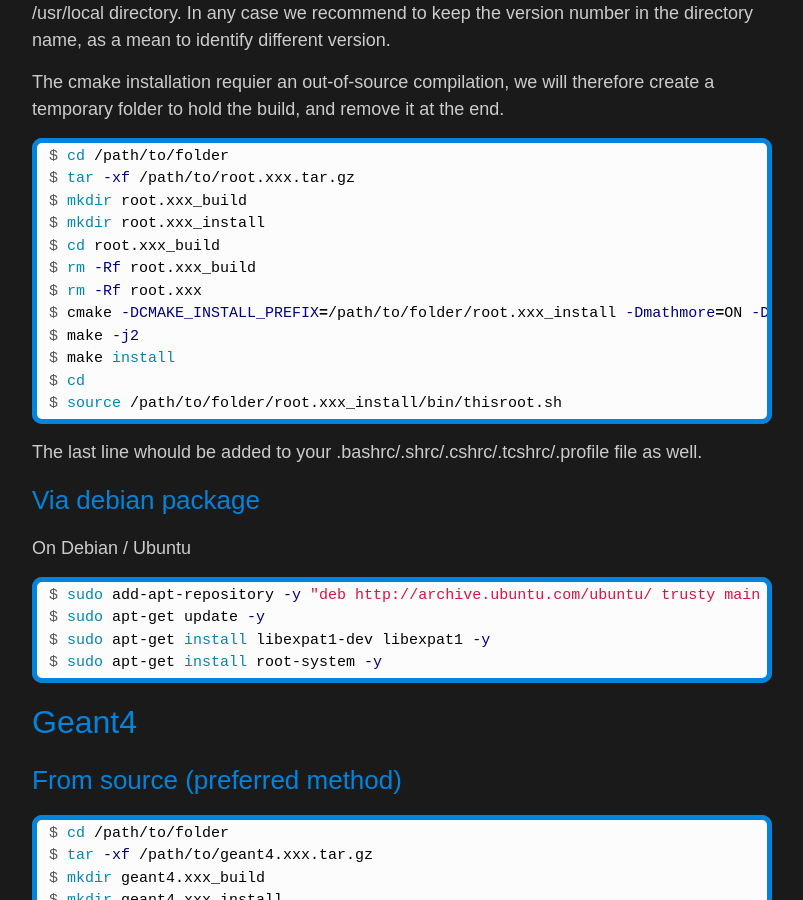
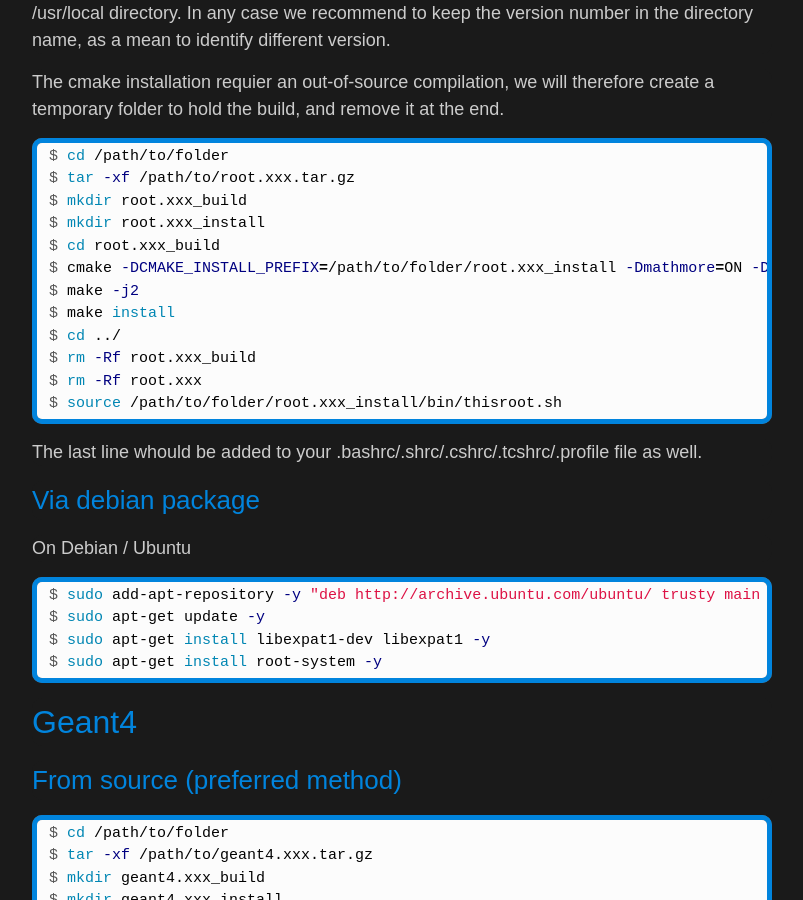
Before and after one commit to adrien-matta/nptool, a Jekyll site: the page built from _manual/root-geant4.md, in a window 1280 px wide and 900 px high, scrolled down 1951 px. Shown: the whole window, without its empty margins (238-1041 px from the left). Built offline with Jekyll 4.4.1, drawn with Linux system fonts in a browser that asks for light colours; some web fonts are replaced.

```diff
--- a/_manual/root-geant4.md
+++ b/_manual/root-geant4.md
@@ -80,12 +80,12 @@ $ tar -xf /path/to/root.xxx.tar.gz
 $ mkdir root.xxx_build
 $ mkdir root.xxx_install
 $ cd root.xxx_build
-$ rm -Rf root.xxx_build
-$ rm -Rf root.xxx
 $ cmake -DCMAKE_INSTALL_PREFIX=/path/to/folder/root.xxx_install -Dmathmore=ON -Dminuit2=ON ../root.xxx
 $ make -j2
 $ make install
-$ cd
+$ cd ../
+$ rm -Rf root.xxx_build
+$ rm -Rf root.xxx
 $ source /path/to/folder/root.xxx_install/bin/thisroot.sh
 {% endhighlight %}
 
```
